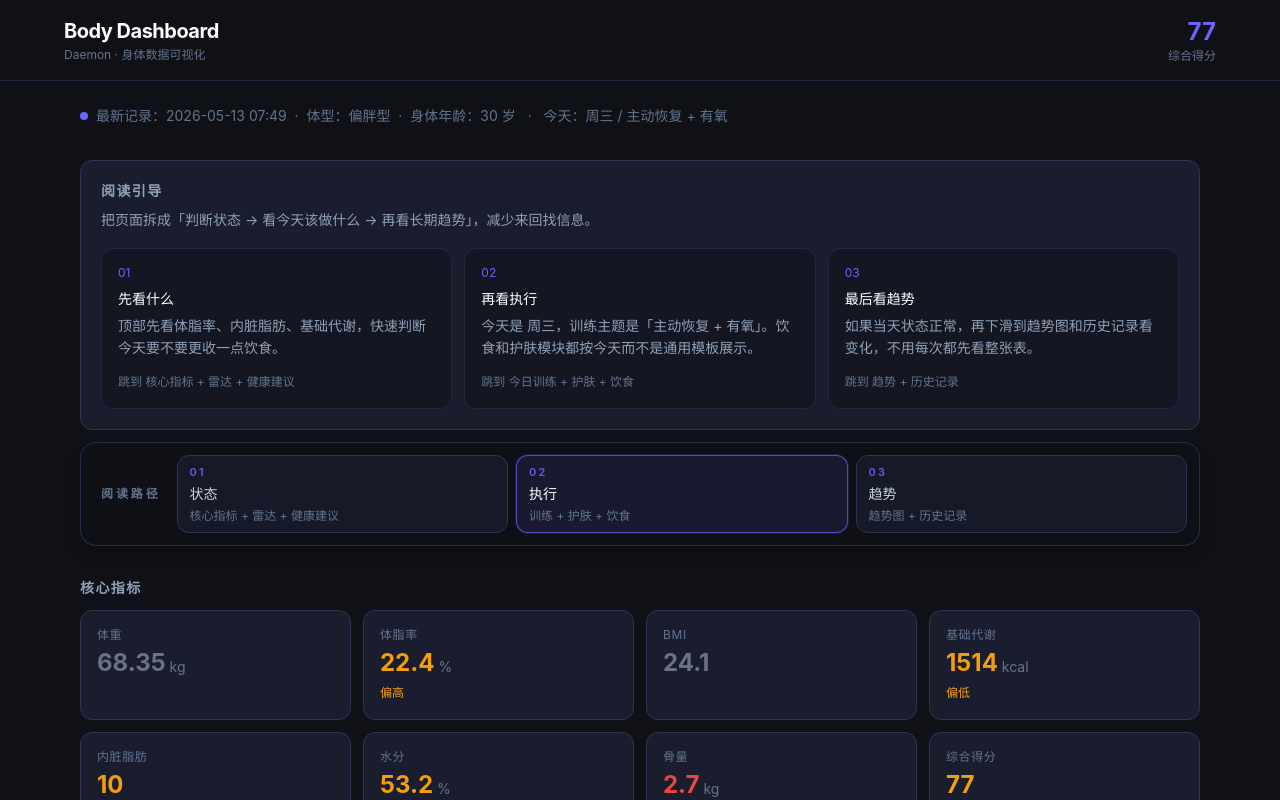
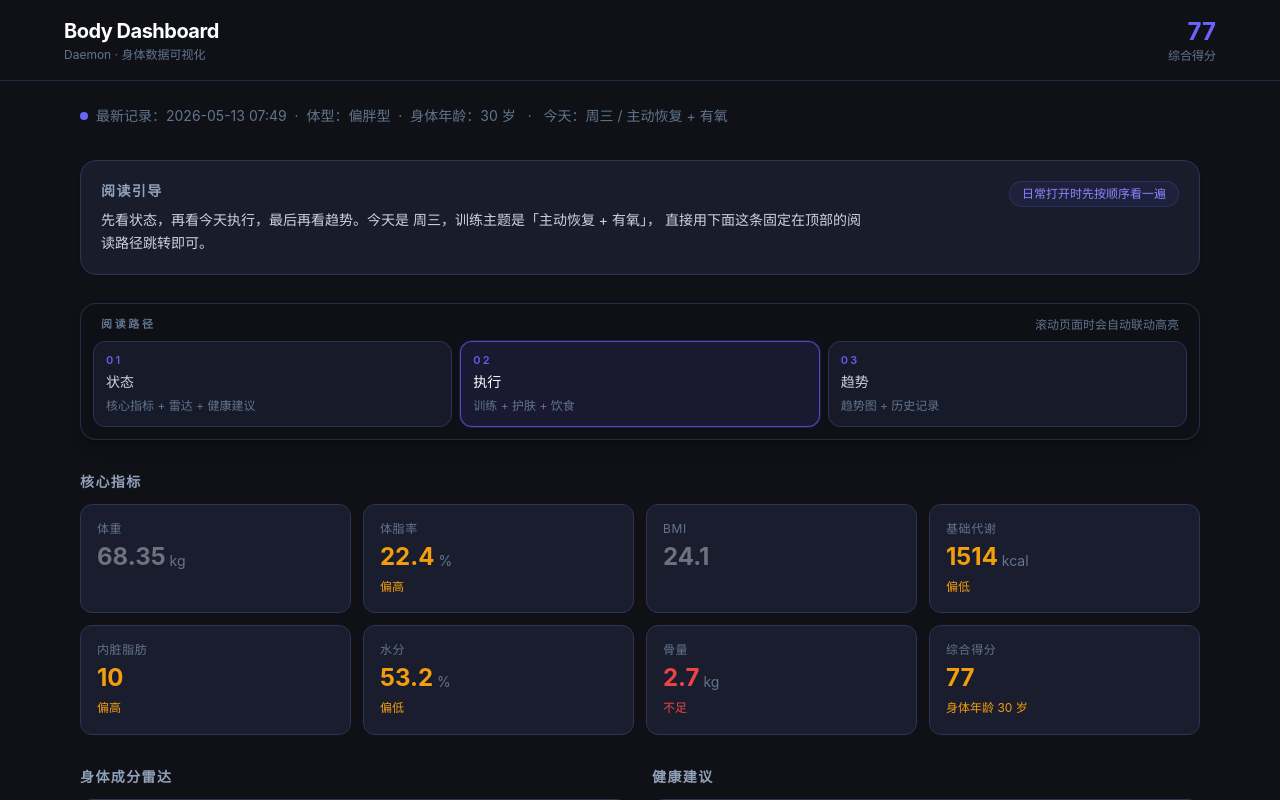
Before and after one commit to hc-xshh/body-dashboard, a React (Vite) app: page / in a window 1280 px wide. Shown: the top 800 px of the page. Built offline with nearby package versions, Linux system fonts and the light colour scheme.

Commit message:
refactor: simplify reading guide and sticky nav

```diff
--- a/src/components/ReadingGuide.jsx
+++ b/src/components/ReadingGuide.jsx
@@ -1,4 +1,4 @@
-import { useEffect, useState } from 'react'
+import { useEffect, useMemo, useState } from 'react'
 
 function getActiveSection(sections) {
   if (typeof window === 'undefined') return sections[0]?.id ?? null
@@ -40,41 +40,43 @@ function getActiveSection(sections) {
 }
 
 export default function ReadingGuide({ weekday, trainingLabel, sections = [] }) {
-  const [activeSection, setActiveSection] = useState(sections[0]?.id ?? null)
+  const guides = useMemo(() => {
+    if (sections.length) {
+      return sections.map((section) => ({
+        id: section.id,
+        target: `#${section.id}`,
+        shortLabel: section.label,
+        shortDescription: section.description,
+      }))
+    }
 
-  const guides = [
+    return [
       {
         id: 'story-status',
-      title: '先看什么',
-      text: '顶部先看体脂率、内脏脂肪、基础代谢，快速判断今天要不要更收一点饮食。',
         target: '#story-status',
-      jumpLabel: '跳到 核心指标 + 雷达 + 健康建议',
         shortLabel: '状态',
         shortDescription: '核心指标 + 雷达 + 健康建议',
       },
       {
         id: 'story-action',
-      title: '再看执行',
-      text: `今天是 ${weekday}，训练主题是「${trainingLabel}」。饮食和护肤模块都按今天而不是通用模板展示。`,
         target: '#story-action',
-      jumpLabel: '跳到 今日训练 + 护肤 + 饮食',
         shortLabel: '执行',
         shortDescription: '训练 + 护肤 + 饮食',
       },
       {
         id: 'story-trend',
-      title: '最后看趋势',
-      text: '如果当天状态正常，再下滑到趋势图和历史记录看变化，不用每次都先看整张表。',
         target: '#story-trend',
-      jumpLabel: '跳到 趋势 + 历史记录',
         shortLabel: '趋势',
         shortDescription: '趋势图 + 历史记录',
       },
     ]
+  }, [sections])
+
+  const [activeSection, setActiveSection] = useState(guides[0]?.id ?? null)
 
   useEffect(() => {
     const updateActiveSection = () => {
-      const next = getActiveSection(sections.length ? sections : guides)
+      const next = getActiveSection(guides)
       if (next) {
         setActiveSection(next)
       }
@@ -88,38 +90,36 @@ export default function ReadingGuide({ weekday, trainingLabel, sections = [] })
       window.removeEventListener('scroll', updateActiveSection)
       window.removeEventListener('hashchange', updateActiveSection)
     }
-  }, [sections])
+  }, [guides])
 
   return (
-    <section className="flex flex-col gap-3">
-      <div className="bg-dark-800 rounded-xl border border-dark-600 p-4 sm:p-5">
-        <div className="mb-4">
-          <h2 className="mb-2 text-sm font-semibold uppercase tracking-widest text-slate-400">阅读引导</h2>
-          <p className="text-sm leading-relaxed text-slate-400">把页面拆成「判断状态 → 看今天该做什么 → 再看长期趋势」，减少来回找信息。</p>
+    <>
+      <section className="rounded-2xl border border-dark-600 bg-dark-800/90 p-4 shadow-sm shadow-black/10 sm:p-5">
+        <div className="flex flex-col gap-2 sm:flex-row sm:items-start sm:justify-between">
+          <div className="max-w-3xl">
+            <h2 className="text-sm font-semibold uppercase tracking-widest text-slate-400">阅读引导</h2>
+            <p className="mt-2 text-sm leading-relaxed text-slate-300">
+              先看状态，再看今天执行，最后再看趋势。今天是 {weekday}，训练主题是「{trainingLabel}」，
+              直接用下面这条固定在顶部的阅读路径跳转即可。
+            </p>
+          </div>
+          <div className="inline-flex w-fit rounded-full border border-accent/20 bg-accent/8 px-3 py-1 text-xs text-accent-light">
+            日常打开时先按顺序看一遍
+          </div>
+        </div>
+      </section>
+
+      <nav className="sticky top-3 z-30 -mt-1 sm:top-4">
+        <div className="rounded-2xl border border-dark-600/80 bg-dark-900/88 px-2 py-2 shadow-lg shadow-black/25 backdrop-blur-md sm:px-3 sm:py-3">
+          <div className="mb-2 flex items-center justify-between px-1 sm:px-2">
+            <div>
+              <div className="text-[11px] font-semibold uppercase tracking-[0.24em] text-slate-500">阅读路径</div>
+              <div className="mt-1 text-xs text-slate-500 sm:hidden">左右滑动或点击跳转</div>
+            </div>
+            <div className="hidden text-xs text-slate-500 sm:block">滚动页面时会自动联动高亮</div>
           </div>
 
-        <div className="grid gap-3 md:grid-cols-3">
-          {guides.map((guide, index) => (
-            <a
-              key={guide.title}
-              href={guide.target}
-              className="rounded-xl border border-dark-700 bg-dark-900/50 px-4 py-4 transition hover:border-accent/50 hover:bg-dark-900 focus:outline-none focus:ring-2 focus:ring-accent/40 sm:px-4 sm:py-4"
-            >
-              <div className="mb-2 text-xs text-accent">0{index + 1}</div>
-              <div className="mb-1.5 text-sm font-medium text-white">{guide.title}</div>
-              <p className="text-sm leading-relaxed text-slate-400">{guide.text}</p>
-              <div className="mt-3 text-xs leading-relaxed text-slate-500">{guide.jumpLabel}</div>
-            </a>
-          ))}
-        </div>
-      </div>
-
-      <nav className="sticky top-3 z-20 sm:top-4">
-        <div className="rounded-2xl border border-dark-600/80 bg-dark-900/85 px-2 py-2 shadow-lg shadow-black/20 backdrop-blur sm:px-3 sm:py-3">
           <div className="storyline-scroll flex items-stretch gap-2 overflow-x-auto sm:flex-wrap sm:items-center sm:overflow-visible">
-            <div className="hidden px-2 py-1 text-xs font-semibold uppercase tracking-[0.24em] text-slate-500 sm:block">
-              阅读路径
-            </div>
             {guides.map((guide, index) => {
               const isActive = activeSection === guide.id
 
@@ -128,7 +128,7 @@ export default function ReadingGuide({ weekday, trainingLabel, sections = [] })
                   key={guide.id}
                   href={guide.target}
                   className={[
-                    'group min-w-[108px] shrink-0 rounded-xl border px-3 py-2 transition sm:min-w-[120px] sm:flex-1',
+                    'group min-w-[112px] shrink-0 rounded-xl border px-3 py-2.5 transition sm:min-w-[120px] sm:flex-1',
                     isActive
                       ? 'border-accent/70 bg-accent/12 text-white shadow-[0_0_0_1px_rgba(108,99,255,0.18)]'
                       : 'border-dark-600 bg-dark-800/80 text-slate-300 hover:border-accent/35 hover:bg-dark-700/70',
@@ -138,7 +138,7 @@ export default function ReadingGuide({ weekday, trainingLabel, sections = [] })
                     0{index + 1}
                   </div>
                   <div className="mt-1 text-sm font-medium">{guide.shortLabel}</div>
-                  <div className="mt-1 hidden text-xs text-slate-500 group-hover:text-slate-400 sm:block">
+                  <div className="mt-1 hidden text-xs leading-relaxed text-slate-500 group-hover:text-slate-400 sm:block">
                     {guide.shortDescription}
                   </div>
                 </a>
@@ -147,6 +147,6 @@ export default function ReadingGuide({ weekday, trainingLabel, sections = [] })
           </div>
         </div>
       </nav>
-    </section>
+    </>
   )
 }
```
Lines whose indentation alone changed are shown as unchanged.
